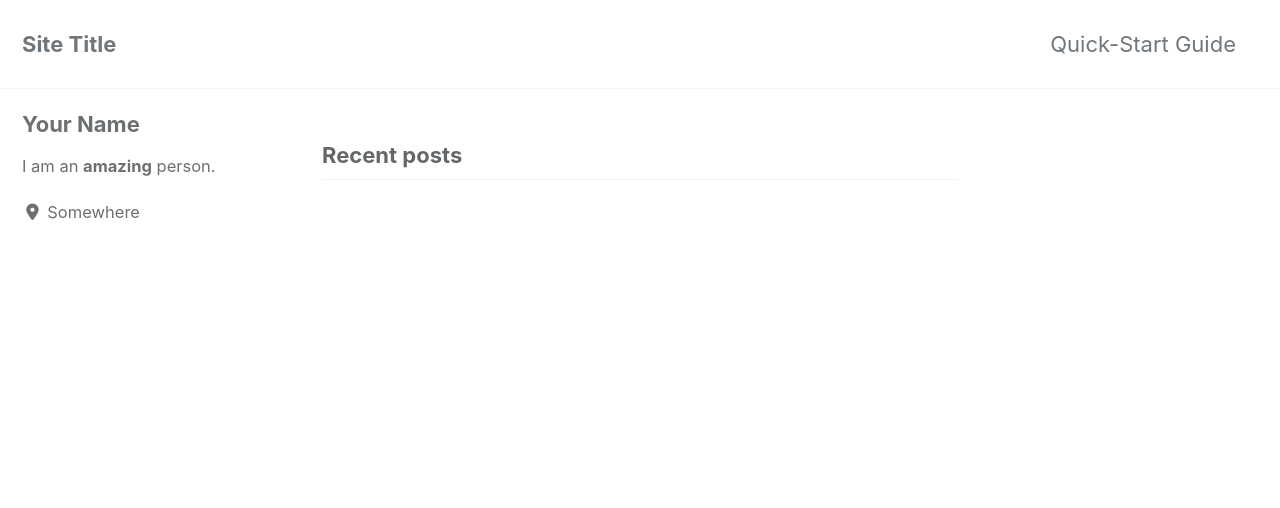
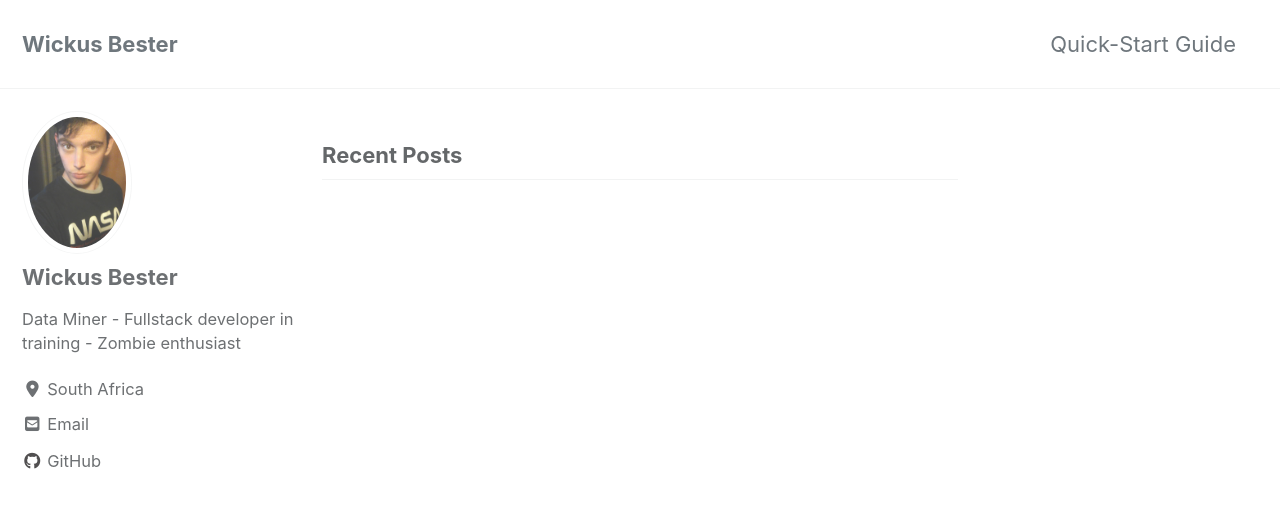
Before and after one commit to nuclearcheesecake/nuclearcheesecake.github.io, a Jekyll site: the page built from index.html, in a window 1280 px wide and 900 px high. Shown: the top 508 px of the window. Built offline with Jekyll 4.4.1, drawn with Linux system fonts in a browser that asks for light colours; cached includes are drawn as plain includes; nearby versions of some CDN libraries; the list of posts is cut into pages by our own code; some of the changed text lies outside the part shown.

Commit message:
try update

```diff
--- a/_config.yml
+++ b/_config.yml
@@ -11,16 +11,16 @@
 # https://mmistakes.github.io/minimal-mistakes/docs/quick-start-guide/#installing-the-theme
 
 # theme                  : "minimal-mistakes-jekyll"
-# remote_theme           : "mmistakes/minimal-mistakes"
+remote_theme           : "mmistakes/minimal-mistakes"
 minimal_mistakes_skin    : "default" # "air", "aqua", "contrast", "dark", "dirt", "neon", "mint", "plum", "sunrise"
 
 # Site Settings
-locale                   : "en-US"
-title                    : "Site Title"
+locale                   : "en-ZA"
+title                    : "Wickus Bester"
 title_separator          : "-"
 subtitle                 : # site tagline that appears below site title in masthead
-name                     : "Your Name"
-description              : "An amazing website."
+name                     : "Wickus Bester"
+description              : "Data Mining Portfolio"
 url                      : # the base hostname & protocol for your site e.g. "https://mmistakes.github.io"
 baseurl                  : # the subpath of your site, e.g. "/blog"
 repository               : # GitHub username/repo-name e.g. "mmistakes/minimal-mistakes"
@@ -93,15 +93,15 @@
 
 # Site Author
 author:
-  name             : "Your Name"
-  avatar           : # path of avatar image, e.g. "/assets/images/bio-photo.jpg"
-  bio              : "I am an **amazing** person."
-  location         : "Somewhere"
+  name             : "Wickus Bester"
+  avatar           : "/images/bio-pic.jpeg"
+  bio              : "Data Miner - Fullstack developer in training - Zombie enthusiast"
+  location         : "South Africa"
   email            :
   links:
     - label: "Email"
       icon: "fas fa-fw fa-envelope-square"
-      # url: mailto:your.name@email.com
+      url: mailto:wickusadastra@gmail.com
     - label: "Website"
       icon: "fas fa-fw fa-link"
       # url: "https://your-website.com"
@@ -113,7 +113,7 @@
       # url: "https://facebook.com/"
     - label: "GitHub"
       icon: "fab fa-fw fa-github"
-      # url: "https://github.com/"
+      url: "https://github.com/nuclearcheesecake"
     - label: "Instagram"
       icon: "fab fa-fw fa-instagram"
       # url: "https://instagram.com/"
```
